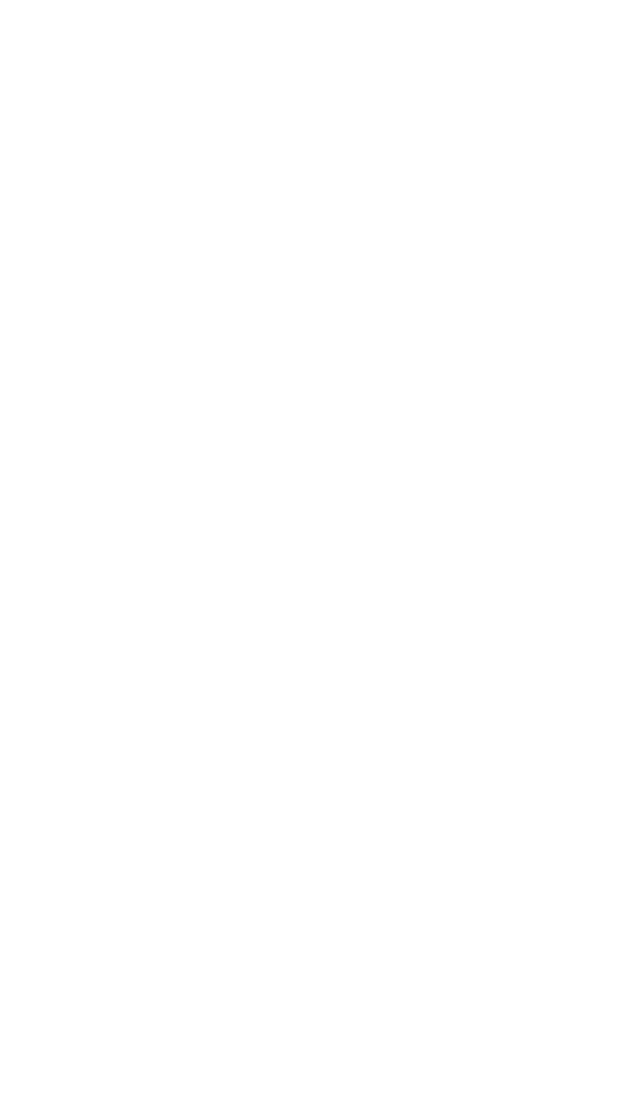
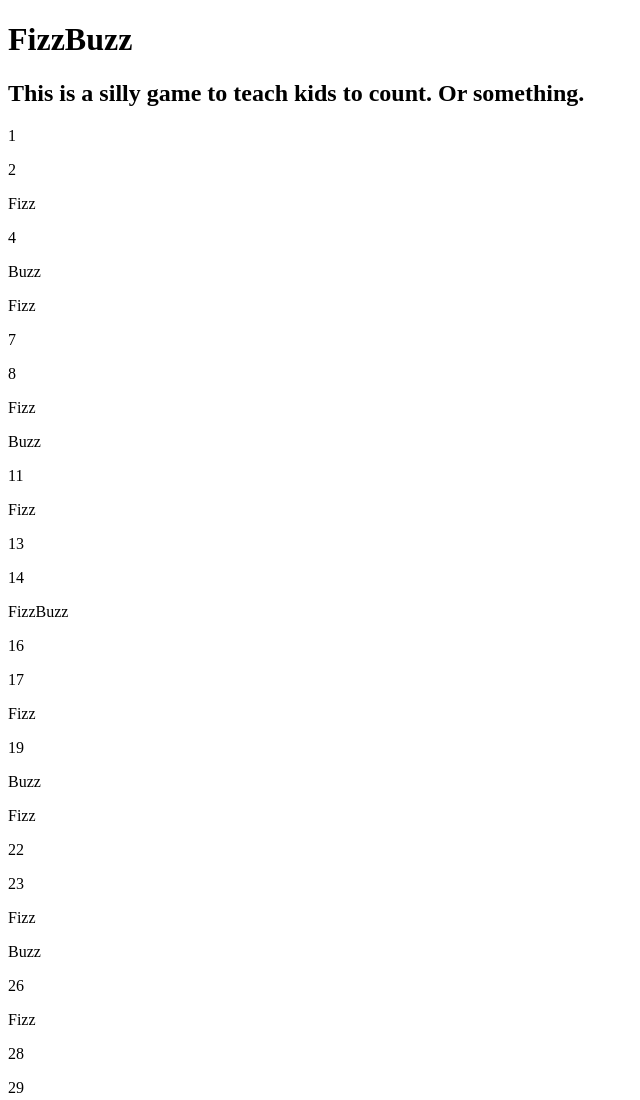
Before and after one commit to scottsuggs/fizzbuzz, a plain HTML site: page index.html in a window 1280 px wide. Shown: the top 1100 px of the page, without its empty margins (0-640 px from the left). Before the commit the page ends 800 px from the top, so only its background shows below. Drawn offline with Linux system fonts and the light colour scheme.

Commit message:
Completed FizzBuzz

```diff
--- a/fizzbuzz.js
+++ b/fizzbuzz.js
@@ -1,14 +1,40 @@
-for (var i = 1; i <= 100; i++) {
+var number = 100;
+
+for (var i = 1; i <= number; i++) {
+
     if (i % 3 === 0 && i % 5 === 0) {
-        console.log("FizzBuzz");
+    var para = document.createElement("p");
+	var node = document.createTextNode("FizzBuzz");
+	para.appendChild(node);
+	para.className = "fizzBuzz";
+	var element = document.getElementById("Main");
+	element.appendChild(para);
     }
+
     else if (i % 5 === 0) {
-        console.log("Buzz");
+    var para = document.createElement("p");
+	var node = document.createTextNode("Buzz");
+	para.appendChild(node);
+	para.className = "buzz";
+	var element = document.getElementById("Main");
+	element.appendChild(para);
     }
+
     else if (i % 3 === 0) {
-        console.log("Fizz");
+	var para = document.createElement("p");
+	var node = document.createTextNode("Fizz");
+	para.appendChild(node);
+	para.className = "fizz";
+	var element = document.getElementById("Main");
+	element.appendChild(para);
     }
+
     else {
-        console.log(i);
+    var para = document.createElement("p");
+	var node = document.createTextNode(i);
+	para.appendChild(node);
+	para.className = "i";
+	var element = document.getElementById("Main");
+	element.appendChild(para);
     }
 }
--- a/index.html
+++ b/index.html
@@ -2,8 +2,22 @@
 <html>
 <head>
 	<title></title>
+	<link rel="stylesheet" type="text/css" href="style.css">
 </head>
 <body>
- <script src="fizzbuzz.js"></script>
+
+
+
+<div id="Main">
+	<h1 id="p1">FizzBuzz</h1>
+	<h2 id="p2">This is a silly game to teach kids to count. Or something.</h2>
+
+	<p></p>
+
+</div>
+
+<script src="fizzbuzz.js"></script>
 </body>
 </html>
+
+</html>
```
